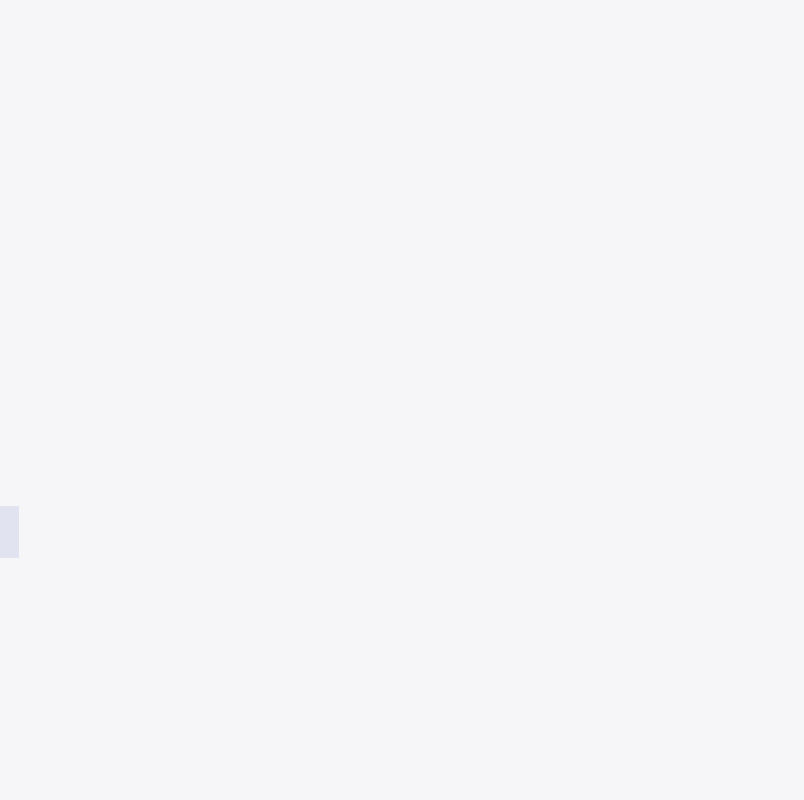
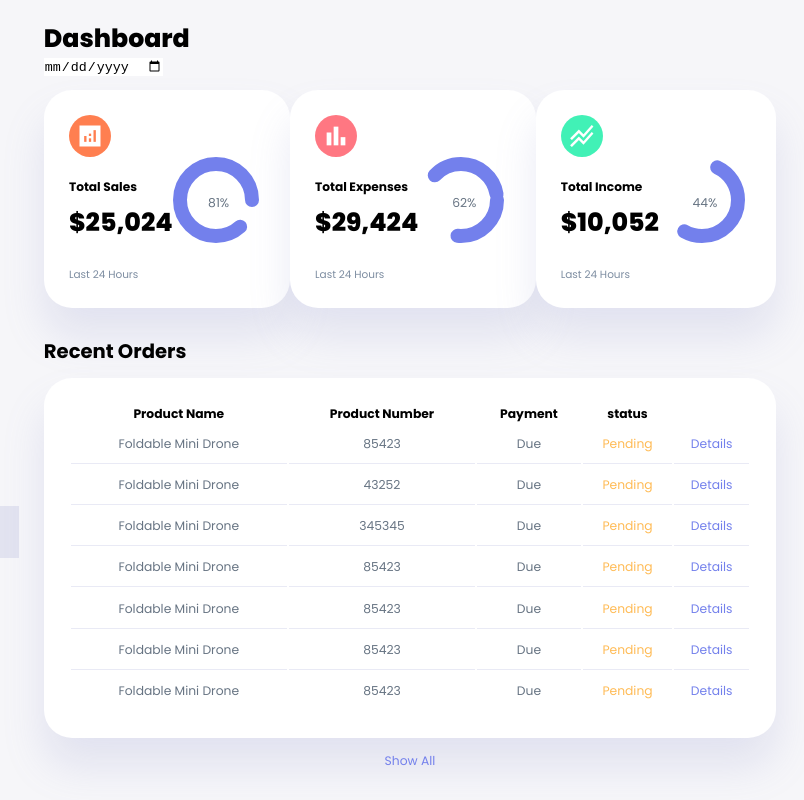
Before and after one commit to ulugb3k-270/Responsive-Admin-Dashboard, a plain HTML site: page index.html in a window 1280 px wide. Shown: the full height of the page, 203-1007 px from the left. Drawn offline with Linux system fonts and the light colour scheme.

Commit message:
finished main section

```diff
--- a/index.html
+++ b/index.html
@@ -5,11 +5,14 @@
     <meta http-equiv="X-UA-Compatible" content="IE=edge" />
     <meta name="viewport" content="width=device-width, initial-scale=1.0" />
     <title>EGATOR</title>
-    <!-- MAIN CSS -->
+    <!-- Default CSS -->
     <link rel="stylesheet" href="./styles/styles.css" />
 
     <!-- ASIDE CSS -->
     <link rel="stylesheet" href="./styles/aside.css" />
+
+    <!-- MAIN CSS -->
+    <link rel="stylesheet" href="./styles/main.css" />
 
     <!-- ICONS -->
     <link
@@ -74,6 +77,150 @@
           </a>
         </div>
       </aside>
+
+      <!-- ---------------- END OF ASIDE ------------------------ -->
+      <main>
+        <h1>Dashboard</h1>
+        <div class="data">
+          <input type="date" />
+        </div>
+
+        <div class="insights">
+          <div class="sales">
+            <span class="material-icons-sharp">analytics</span>
+            <div class="middle">
+              <div class="left">
+                <h3>Total Sales</h3>
+                <h1>$25,024</h1>
+              </div>
+              <div class="progress">
+                <svg>
+                  <circle cx="38" cy="38" r="36"></circle>
+                </svg>
+                <div class="number">
+                  <p>81%</p>
+                </div>
+              </div>
+            </div>
+
+            <small class="text-muted">Last 24 Hours</small>
+          </div>
+
+          <!-- -------- END OF SALES ----------- -->
+          <div class="expenses">
+            <span class="material-icons-sharp">bar_chart</span>
+            <div class="middle">
+              <div class="left">
+                <h3>Total Expenses</h3>
+                <h1>$29,424</h1>
+              </div>
+              <div class="progress">
+                <svg>
+                  <circle cx="38" cy="38" r="36"></circle>
+                </svg>
+                <div class="number">
+                  <p>62%</p>
+                </div>
+              </div>
+            </div>
+
+            <small class="text-muted">Last 24 Hours</small>
+          </div>
+
+          <!-- -------- END OF EXPENSES ----------- -->
+
+          <div class="income">
+            <span class="material-icons-sharp">stacked_line_chart</span>
+            <div class="middle">
+              <div class="left">
+                <h3>Total Income</h3>
+                <h1>$10,052</h1>
+              </div>
+              <div class="progress">
+                <svg>
+                  <circle cx="38" cy="38" r="36"></circle>
+                </svg>
+                <div class="number">
+                  <p>44%</p>
+                </div>
+              </div>
+            </div>
+
+            <small class="text-muted">Last 24 Hours</small>
+          </div>
+          <!-- -------- END OF INCOME ----------- -->
+        </div>
+        <!-- END OF INSIGHTS -->
+
+        <div class="recent-orders">
+          <h2>Recent Orders</h2>
+
+          <table>
+            <thead>
+              <tr>
+                <th>Product Name</th>
+                <th>Product Number</th>
+                <th>Payment</th>
+                <th>status</th>
+                <th></th>
+              </tr>
+            </thead>
+            <tbody>
+              <tr>
+                <td>Foldable Mini Drone</td>
+                <td>85423</td>
+                <td>Due</td>
+                <td class="warning">Pending</td>
+                <td class="primary">Details</td>
+              </tr>
+              <tr>
+                <td>Foldable Mini Drone</td>
+                <td>43252</td>
+                <td>Due</td>
+                <td class="warning">Pending</td>
+                <td class="primary">Details</td>
+              </tr>
+              <tr>
+                <td>Foldable Mini Drone</td>
+                <td>345345</td>
+                <td>Due</td>
+                <td class="warning">Pending</td>
+                <td class="primary">Details</td>
+              </tr>
+              <tr>
+                <td>Foldable Mini Drone</td>
+                <td>85423</td>
+                <td>Due</td>
+                <td class="warning">Pending</td>
+                <td class="primary">Details</td>
+              </tr>
+              <tr>
+                <td>Foldable Mini Drone</td>
+                <td>85423</td>
+                <td>Due</td>
+                <td class="warning">Pending</td>
+                <td class="primary">Details</td>
+              </tr>
+              <tr>
+                <td>Foldable Mini Drone</td>
+                <td>85423</td>
+                <td>Due</td>
+                <td class="warning">Pending</td>
+                <td class="primary">Details</td>
+              </tr>
+              <tr>
+                <td>Foldable Mini Drone</td>
+                <td>85423</td>
+                <td>Due</td>
+                <td class="warning">Pending</td>
+                <td class="primary">Details</td>
+              </tr>
+            </tbody>
+          </table>
+
+          <a href="#">Show All</a>
+        </div>
+      </main>
     </div>
     <script src="./script.js"></script>
   </body>
--- /dev/null
+++ b/styles/main.css
@@ -0,0 +1,154 @@
+main {
+  margin-top: 1.4rem;
+}
+
+main .date {
+  display: inline-block;
+  background: var(--color-light);
+  border-radius: var(--border-radius-1);
+  margin-top: 1rem;
+  padding: 0.5rem;
+}
+
+main .date input[type="date"] {
+  background: transparent;
+  color: var(--color-dark);
+}
+
+main .insights {
+  display: grid;
+  grid-template-columns: repeat(3, 1fr);
+  grid-auto-flow: 1.6rem;
+}
+
+main .insights > div {
+  background: var(--color-white);
+  padding: var(--card-padding);
+  border-radius: var(--card-border-radius);
+  margin-top: 1rem;
+  box-shadow: var(--box-shadow);
+  transition: all 300ms ease;
+}
+
+main .insights > div:hover {
+  box-shadow: none;
+}
+
+main .insights > div span {
+  background: var(--color-primary);
+  background: coral;
+  padding: 0.5rem;
+  border-radius: 50%;
+  color: var(--color-white);
+  font-size: 2rem;
+}
+
+main .insights > div.expenses span {
+  background: var(--color-danger);
+}
+
+main .insights > div.income span {
+  background: var(--color-success);
+}
+
+main .insights > div .middle {
+  display: flex;
+  align-items: center;
+  justify-content: space-between;
+}
+
+main .insights h3 {
+  margin: 1rem 0 0.6rem;
+}
+
+main .insights .progress {
+  position: relative;
+  width: 92px;
+  height: 92px;
+  border-radius: 50%;
+}
+
+main .insights svg {
+  width: 7rem;
+  height: 7rem;
+}
+
+main .insights svg circle {
+  fill: none;
+  stroke: var(--color-primary);
+  stroke-width: 14;
+  stroke-linecap: round;
+  transform: translate(5px, 5px);
+}
+
+main .insights .sales svg circle {
+  stroke-dashoffset: -30;
+  stroke-dasharray: 200;
+}
+
+main .insights .expenses svg circle {
+  stroke-dashoffset: 20;
+  stroke-dasharray: 80;
+}
+
+main .insights .income svg circle {
+  stroke-dashoffset: 35;
+  stroke-dasharray: 110;
+}
+
+main .insights .progress .number {
+  position: absolute;
+  top: 0;
+  left: 0;
+  height: 100%;
+  width: 100%;
+  display: flex;
+  justify-content: center;
+  align-items: center;
+}
+
+main .insights small {
+  margin-top: 1.3rem;
+  display: block;
+}
+
+/* =========== RECENT ORDERS =========== */
+
+main .recent-orders {
+  margin-top: 2rem;
+}
+
+main .recent-orders h2 {
+  margin-bottom: 0.8rem;
+}
+
+main .recent-orders table {
+  background: var(--color-white);
+  width: 100%;
+  border-radius: var(--card-border-radius);
+  padding: var(--card-padding);
+  text-align: center;
+  box-shadow: var(--box-shadow);
+  transition: all 300ms ease;
+}
+
+main .recent-orders table:hover {
+  box-shadow: none;
+}
+
+main table tbody td {
+  height: 2.8rem;
+  border-bottom: 1px solid var(--color-light);
+  color: var(--color-dark-variant);
+}
+
+main table tbody tr:last-child td {
+  border: none;
+}
+
+main .recent-orders a {
+  text-align: center;
+  display: block;
+  margin: 1rem auto;
+  color: var(--color-primary);
+}
```
